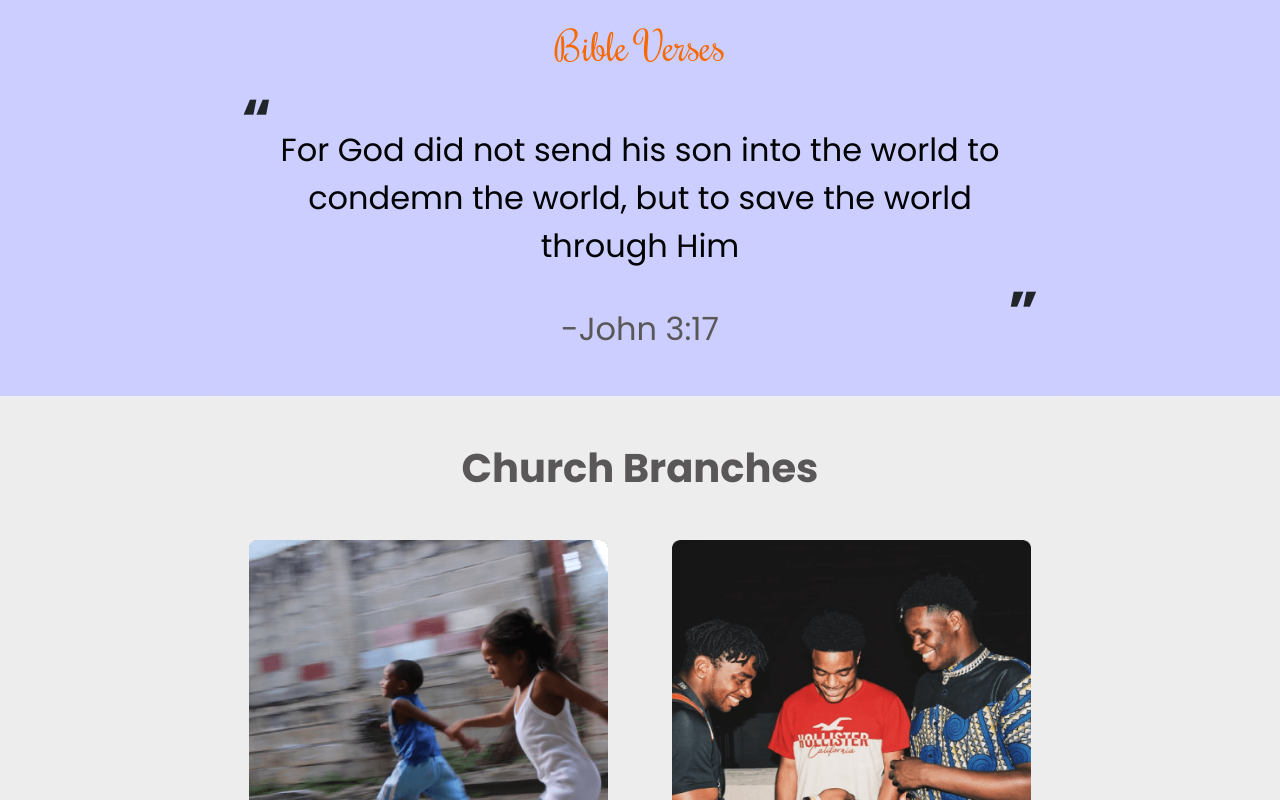
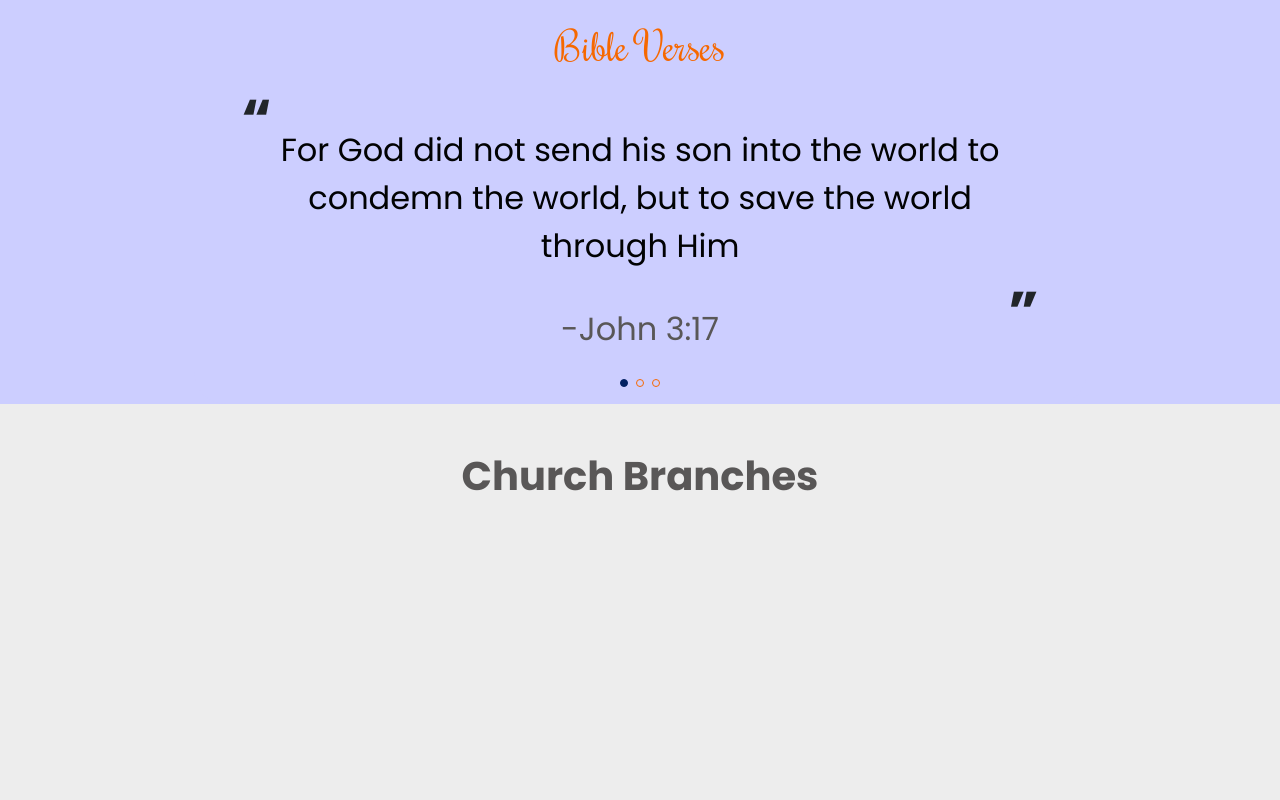
Before and after one commit to pin4eva/joint_heirs_frontend, a Next.js app: page / in a window 1280 px wide. Shown: the part 4360-5160 px from the top of the page. Built offline with nearby package versions, Linux system fonts and the light colour scheme.

Commit message:
add swiper for bible verse

```diff
--- a/src/components/home/BibleVersComp.tsx
+++ b/src/components/home/BibleVersComp.tsx
@@ -1,19 +1,37 @@
 import React from "react";
+import { Autoplay, Navigation, Pagination } from "swiper";
+import { Swiper, SwiperSlide } from "swiper/react";
+import "swiper/css";
+import "swiper/css/pagination";
+// import "swiper/css/bundle";
 
 const BibleVersComp = () => {
 	return (
 		<div className="biles-pages">
+			<Swiper
+				modules={[Autoplay, Navigation, Pagination]}
+				spaceBetween={50}
+				slidesPerView={1}
+				pagination={{ clickable: true }}
+				loop={true}
+				loopFillGroupWithBlank={true}
+				autoplay={{
+					delay: 30000,
+					disableOnInteraction: true,
+				}}
+			>
 				{bibleData.map((b, i) => {
 					return (
-					<div key={i} className="bible-verses testimonial">
+						<SwiperSlide key={i} className="bible-verses testimonial">
 							<h4 className="caps rochester">{b.caps}</h4>
 							<p className="text-start fw-bold quotation">{b.aposUp}</p>
 							<p className="the-words">{b.words}</p>
 							<p className="text-end fw-bold quotation">{b.aposDown}</p>
 							<h6 className="b-verse">{b.verses}</h6>
-					</div>
+						</SwiperSlide>
 					);
 				})}
+			</Swiper>
 		</div>
 	);
 };
@@ -29,4 +47,20 @@ const bibleData = [
 		aposDown: "”",
 		verses: "-John 3:17",
 	},
+	{
+		caps: "Bible Verses",
+		aposUp: "“",
+		words:
+			"For God did not send his son into the world to condemn the world, but to save the world through Him",
+		aposDown: "”",
+		verses: "-John 3:17",
+	},
+	{
+		caps: "Bible Verses",
+		aposUp: "“",
+		words:
+			"For God did not send his son into the world to condemn the world, but to save the world through Him",
+		aposDown: "”",
+		verses: "-John 3:17",
+	},
 ];
--- a/src/pages/index.tsx
+++ b/src/pages/index.tsx
@@ -51,8 +51,8 @@ const Home: NextPage = () => {
 									className="left"
 									data-aos="fade-right"
 									data-aos-easing="ease-in-out"
-									data-aos-delay="50"
-									data-aos-duration="500"
+									data-aos-delay="100"
+									data-aos-duration="1000"
 								>
 									<div className="left-inner">
 										<p className="page-2-welcome  rochester">Welcome</p>
@@ -73,8 +73,8 @@ const Home: NextPage = () => {
 									className="right"
 									data-aos="fade-left"
 									data-aos-easing="ease-in-out"
-									data-aos-delay="50"
-									data-aos-duration="500"
+									data-aos-delay="100"
+									data-aos-duration="1000"
 								>
 									<div className="video">
 										<Image
@@ -133,7 +133,7 @@ const Home: NextPage = () => {
 											className="btn mt-4 btn-warning fs-5 text-light fw-500"
 											data-aos="flip-left"
 											data-aos-easing="ease-in-out"
-											data-aos-delay="40"
+											data-aos-delay="50"
 											data-aos-duration="700"
 											data-aos-offset="-5"
 										>
@@ -145,7 +145,12 @@ const Home: NextPage = () => {
 						</div>
 					</div>
 				</section>
-				<section data-aos="zoom-in" data-aos-delay="80" data-aos-duration="800">
+				<section
+					data-aos="zoom-in"
+					data-aos-delay="120"
+					data-aos-duration="1500"
+					data-aos-offset="100"
+				>
 					<CommunityCardComp />
 				</section>
 				<section>
@@ -157,10 +162,9 @@ const Home: NextPage = () => {
 								<div
 									className="playlet-list"
 									data-aos="zoom-in-up"
-									data-aos-duration="800"
+									data-aos-duration="1000"
 									data-aos-delay="30"
 									data-aos-easing="ease-in-out"
-									data-aos-offset="-10"
 								>
 									<Link href="/">
 										<a className="samon">Watch Sermon</a>
@@ -181,10 +185,9 @@ const Home: NextPage = () => {
 									<a
 										className="more-samon"
 										data-aos="zoom-in-up"
-										data-aos-duration="800"
-										data-aos-delay="30"
+										data-aos-duration="1500"
+										data-aos-delay="200"
 										data-aos-easing="ease-in-out"
-										data-aos-offset="-10"
 									>
 										More Sermons
 									</a>
@@ -200,7 +203,7 @@ const Home: NextPage = () => {
 								<div
 									className="left"
 									data-aos="flip-up"
-									data-aos-duration="800"
+									data-aos-duration="1000"
 									data-aos-delay="90"
 									data-aos-easing="ease-in-out"
 								>
@@ -232,7 +235,7 @@ const Home: NextPage = () => {
 								<div
 									className="right"
 									data-aos="zoom-in"
-									data-aos-duration="800"
+									data-aos-duration="1000"
 									data-aos-delay="90"
 									data-aos-easing="ease-in-out"
 								>
@@ -256,7 +259,14 @@ const Home: NextPage = () => {
 						<div className="container">
 							<div className="branch-content">
 								<h1 className="text-secondary fw-bold mb-3">Church Branches</h1>
-								<div className="branch-holder">
+								<div
+									className="branch-holder"
+									data-aos="zoom-in"
+									data-aos-easing="ease-in-out"
+									data-aos-duration="900"
+									data-aos-delay="30"
+									data-aos-offset="-5"
+								>
 									<div className="children-branch">
 										<Image
 											src="/images/children.png"
@@ -290,14 +300,7 @@ const Home: NextPage = () => {
 							<div className="donation-content">
 								<h4 className="rochester ">Donate</h4>
 								<h1 className="fw-bold text-secondary text-center m-0">Support The Mission</h1>
-								<div
-									className="donate"
-									data-aos="zoom-in"
-									data-aos-easing="ease-in-out"
-									data-aos-duration="800"
-									data-aos-delay="20"
-									data-aos-offset="-5"
-								>
+								<div className="donate">
 									<Image
 										src="/images/donate.png"
 										layout="intrinsic"
--- a/src/styles/home.scss
+++ b/src/styles/home.scss
@@ -512,7 +512,6 @@
 						font-size: 2rem;
 						font-weight: 400;
 						color: $secondary;
-						margin: 0;
 					}
 
 					.text-start {
@@ -523,6 +522,16 @@
 						justify-content: flex-end;
 					}
 				}
+			}
+		}
+		.swiper-pagination-bullet {
+			border: 1px solid $warning;
+			opacity: 1;
+			background: none;
+			margin: 1rem;
+			&-active {
+				background: $dark-blue;
+				border: 1px solid $dark-blue;
 			}
 		}
 	}
```
Lines whose indentation alone changed are shown as unchanged.
